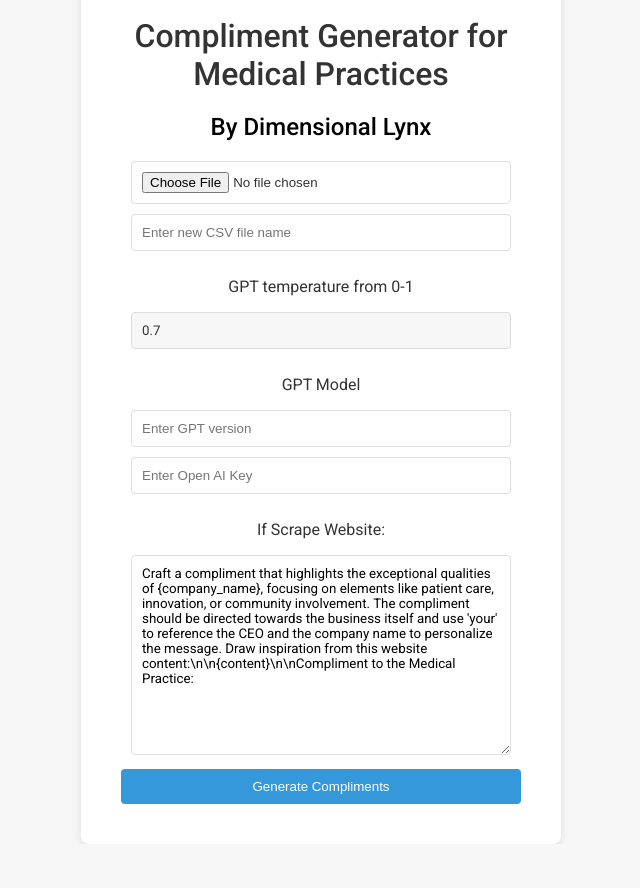
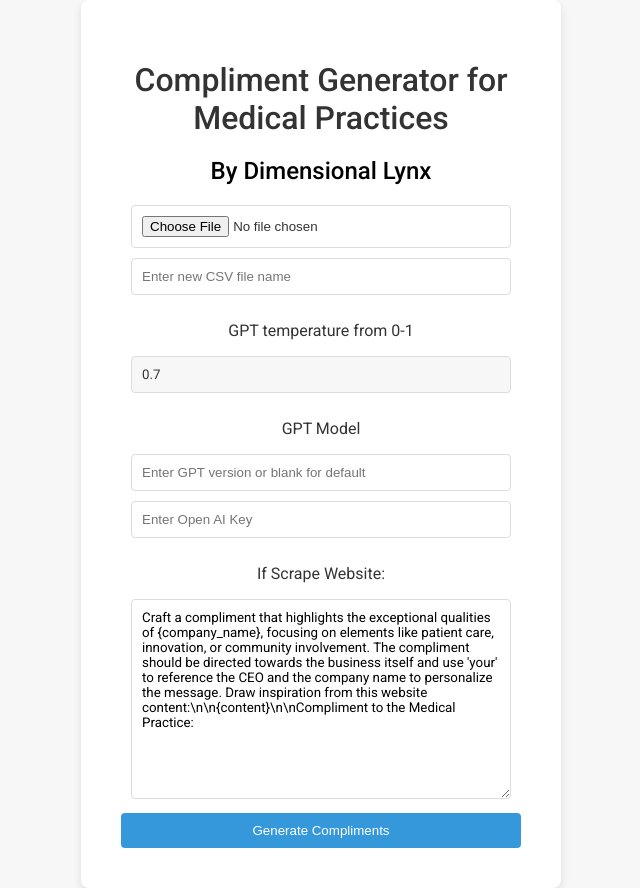
Before and after one commit to Djmalevsky/ComplimentGeneratorBot, a Django app: page /upload/ in a window 1280 px wide. Shown: the whole page, without its empty margins (319-959 px from the left). Before the commit the page ends 844 px from the top, so only its background shows below. Run offline with Django 4.2, Linux system fonts and the light colour scheme.

Commit message:
initial 3

```diff
--- a/compliments/templates/compliments/upload.html
+++ b/compliments/templates/compliments/upload.html
@@ -10,7 +10,6 @@
 
 <style>
     body, html {
-        height: 100%;
         margin: 0;
         font-family: 'Roboto', sans-serif;
         background: #f7f7f7;
@@ -130,7 +129,7 @@ textarea[name='compliment_prompt'] {
         <p>GPT temperature from 0-1</p>
         <input type="number" step="0.1" min="0" max="1" name="temperature" placeholder="Enter temperature (0.0 - 1.0)" value="0.7">
         <p>GPT Model</p>
-        <input type="text" name="GPT Version" placeholder="Enter GPT version" required />
+        <input type="text" name="GPT Version" placeholder="Enter GPT version or blank for default" />
         <input type="text" name="key" placeholder="Enter Open AI Key" required />
         <p>If Scrape Website:</p>
         <textarea name="compliment_prompt" required>Craft a compliment that highlights the exceptional qualities of {company_name}, focusing on elements like patient care, innovation, or community involvement. The compliment should be directed towards the business itself and use 'your' to reference the CEO and the company name to personalize the message. Draw inspiration from this website content:\n\n{content}\n\nCompliment to the Medical Practice:</textarea>
```
